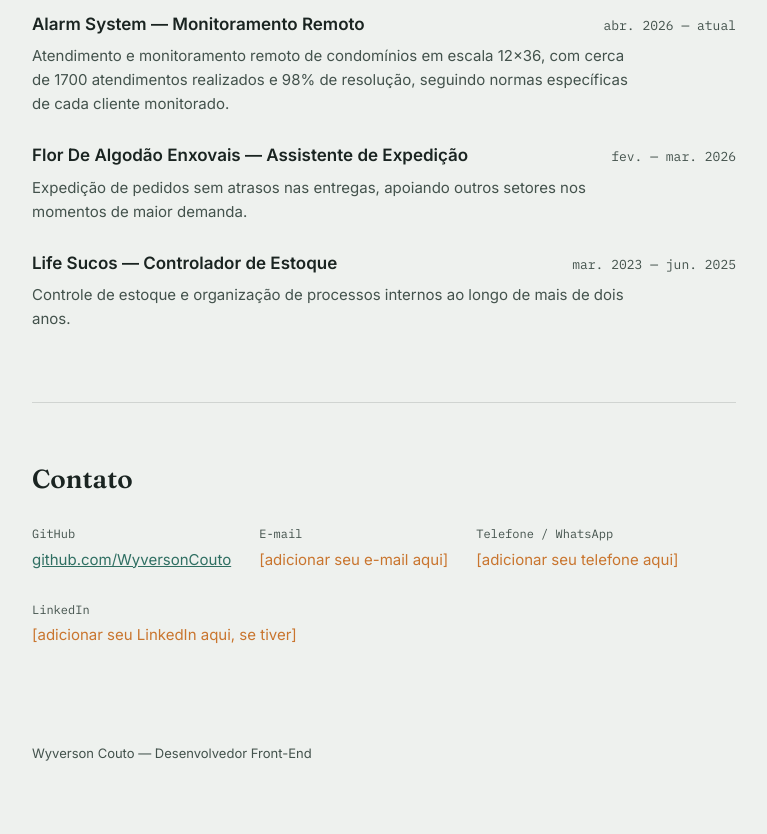
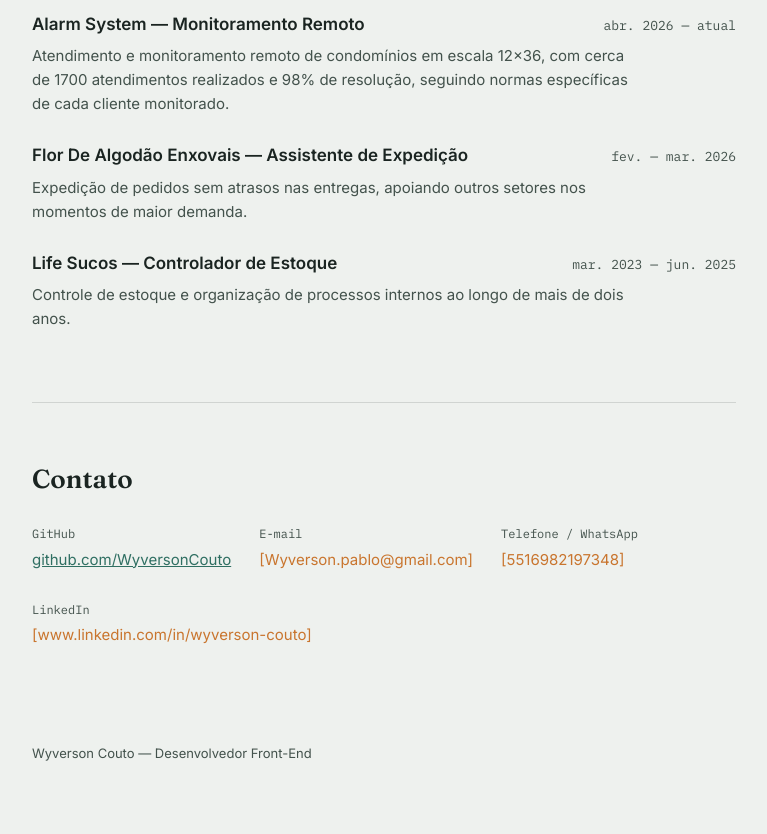
Before and after one commit to WyversonCouto/Portfolio, a plain HTML site: page index.html in a window 1280 px wide. Shown: the part 2613-3447 px from the top of the page, without its empty margins (256-1023 px from the left). Drawn offline with Linux system fonts and the light colour scheme.

Commit message:
Atualiza contato

```diff
--- a/index.html
+++ b/index.html
@@ -276,15 +276,15 @@
       </div>
       <div class="contact-item">
         <span class="label">E-mail</span>
-        <span class="fill-in">[adicionar seu e-mail aqui]</span>
+        <span class="fill-in">[Wyverson.pablo@gmail.com]</span>
       </div>
       <div class="contact-item">
         <span class="label">Telefone / WhatsApp</span>
-        <span class="fill-in">[adicionar seu telefone aqui]</span>
+        <span class="fill-in">[5516982197348]</span>
       </div>
       <div class="contact-item">
         <span class="label">LinkedIn</span>
-        <span class="fill-in">[adicionar seu LinkedIn aqui, se tiver]</span>
+        <span class="fill-in">[www.linkedin.com/in/wyverson-couto]</span>
       </div>
     </div>
   </section>
```
